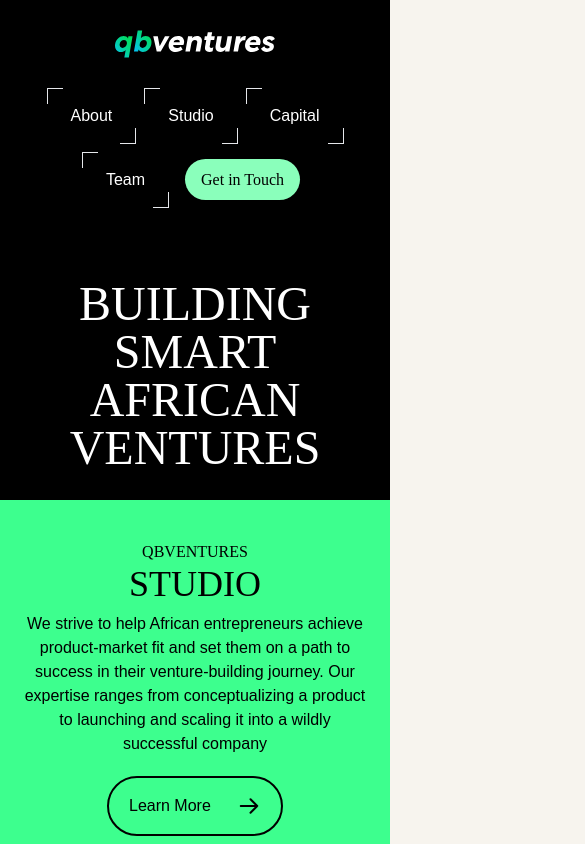
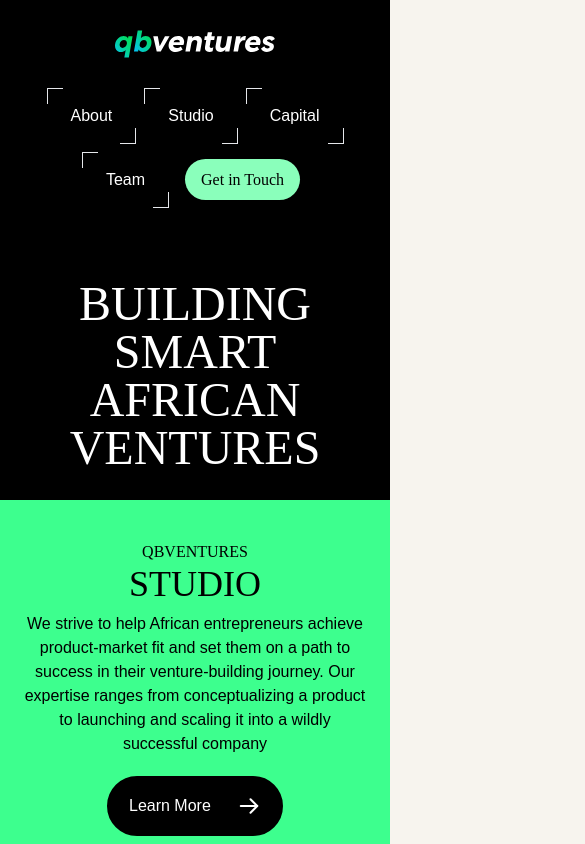
Before and after one commit to PhillipNzau/qbVentures-website, an Angular app: page / in a window 390 px wide. Shown: the top 844 px of the page, 585 px wide, since content can reach past the window. Built offline with nearby package versions, Linux system fonts and the light colour scheme; a web font is replaced by a local one.

Commit message:
Home complete fully responsive

```diff
--- a/src/app/components/home/home.component.html
+++ b/src/app/components/home/home.component.html
@@ -69,15 +69,30 @@
       wildly successful company
     </p>
     <div
-      class="flex items-center justify-between border-2 rounded-full border-primaryBlack py-4 px-5 w-44 mt-5 cursor-pointer transition-all duration-500 transform hover:bg-primaryWhite hover:text-primaryBlack hover:border-primaryWhite"
+      class="group flex items-center justify-between border-2 rounded-full bg-primaryBlack text-primaryWhite border-primaryBlack py-4 px-5 w-44 mt-5 cursor-pointer transition-all duration-500 transform hover:text-primaryBlack hover:bg-transparent"
     >
       Learn More
-      <img
-        src="./assets/imgs/arrowRightDark.svg"
-        alt="arrow right"
+      <svg
+        class="stroke-white group-hover:stroke-primaryBlack"
         width="24"
         height="24"
-      />
+        viewBox="0 0 24 24"
+        fill="none"
+        xmlns="http://www.w3.org/2000/svg"
+      >
+        <path
+          d="M3.75 12H20.25"
+          stroke-width="2"
+          stroke-linecap="round"
+          stroke-linejoin="round"
+        />
+        <path
+          d="M13.5 5.25L20.25 12L13.5 18.75"
+          stroke-width="2"
+          stroke-linecap="round"
+          stroke-linejoin="round"
+        />
+      </svg>
     </div>
   </div>
 
@@ -95,16 +110,30 @@
       industries and change the world.
     </p>
     <div
-      class="flex items-center justify-between border-2 rounded-full bg-primaryBlack text-primaryWhite border-primaryBlack py-4 px-5 w-44 mt-5 cursor-pointer transition-all duration-500 transform hover:bg-primaryWhite hover:text-primaryBlack hover:border-primaryWhite"
+      class="group flex items-center justify-between border-2 rounded-full bg-primaryBlack text-primaryWhite border-primaryBlack py-4 px-5 w-44 mt-5 cursor-pointer transition-all duration-500 transform hover:text-primaryBlack hover:bg-transparent"
     >
       Learn More
-      <img
-        class="bg-primaryBlack"
-        src="./assets/imgs/arrowRightLight.svg"
-        alt="arrow right"
+      <svg
+        class="stroke-white group-hover:stroke-primaryBlack"
         width="24"
         height="24"
-      />
+        viewBox="0 0 24 24"
+        fill="none"
+        xmlns="http://www.w3.org/2000/svg"
+      >
+        <path
+          d="M3.75 12H20.25"
+          stroke-width="2"
+          stroke-linecap="round"
+          stroke-linejoin="round"
+        />
+        <path
+          d="M13.5 5.25L20.25 12L13.5 18.75"
+          stroke-width="2"
+          stroke-linecap="round"
+          stroke-linejoin="round"
+        />
+      </svg>
     </div>
   </div>
   <!-- mask -->
@@ -273,7 +302,7 @@
 </section>
 
 <!-- Latest news -->
-<section class="px-10 md:px-20 lg:px-48 my-12 lg:my-32">
+<section class="px-10 md:px-20 my-12 lg:my-32">
   <div class="my-6 flex items-center justify-between">
     <h1 class="font-headingExtraBold text-2xl md:text-[40px]">LATEST NEWS</h1>
     <div
@@ -287,7 +316,14 @@
       />
     </div>
   </div>
-  <div class="flex items-center space-x-6">
+  <div
+    class="flex items-center justify-between gap-x-6 flex-col lg:flex-row gap-y-6 lg:gap-y-0"
+  >
+    <app-news-card
+      title="Lorem ipsum dolor sit amet, consectetur adipiscing elit."
+      description="Lorem ipsum dolor sit amet consectetur. Sit suspendisse eu id sagittis fringilla non in at facilisis. Nibh sed nibh et consectetur."
+    ></app-news-card>
+
     <app-news-card
       title="Lorem ipsum dolor sit amet, consectetur adipiscing elit."
       description="Lorem ipsum dolor sit amet consectetur. Sit suspendisse eu id sagittis fringilla non in at facilisis. Nibh sed nibh et consectetur."
--- a/src/app/shared/news-card/news-card.component.html
+++ b/src/app/shared/news-card/news-card.component.html
@@ -1,14 +1,14 @@
-<div class="bg-white h-[440px] w-[365px] flex flex-col space-y-4">
+<div class="bg-white pb-4 h-auto w-auto flex flex-col space-y-4">
   <img src="https://picsum.photos/365/199" alt="blog image" />
   <h2 class="font-headingFont mx-5">
     {{ title }}
   </h2>
   <p class="font-textFont mx-5">{{ description }}</p>
   <div
-    class="rounded-full border-2 border-primaryBlack w-9 h-9 flex items-center justify-center mx-5 transition-all duration-300 ease-in-out hover:bg-primaryBlack group"
+    class="rounded-full border-2 border-primaryBlack w-9 h-9 flex items-center justify-center mx-5 transition-all duration-500 ease-in-out bg-primaryBlack hover:bg-transparent group"
   >
     <svg
-      class="stroke-black transition-all duration-300 ease-in-out group-hover:stroke-white"
+      class="stroke-white transition-all duration-300 ease-in-out group-hover:stroke-primaryBlack"
       width="17"
       height="17"
       viewBox="0 0 17 17"
```
